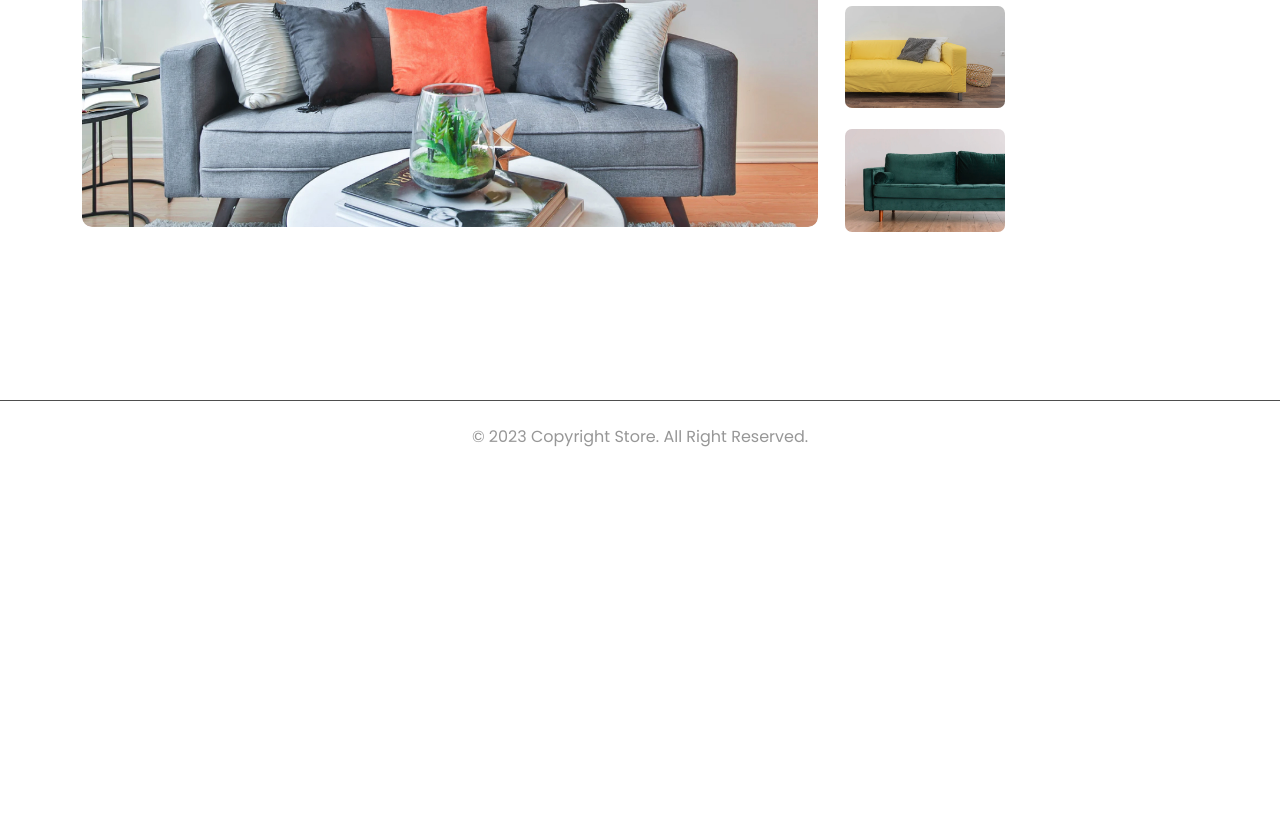
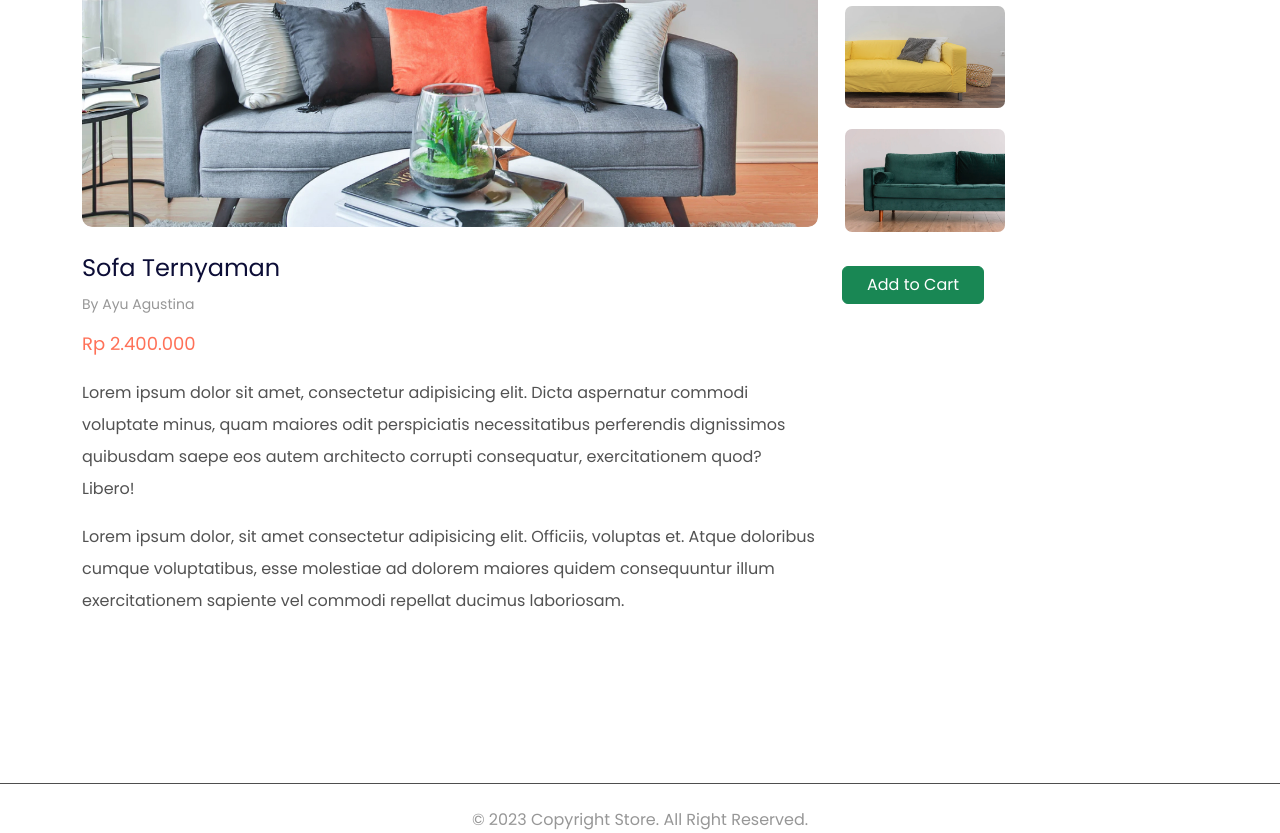
Before and after one commit to digitradiart/nomads, a plain HTML site: page details.html in a window 1280 px wide. Shown: the part 394-1227 px from the top of the page. Before the commit the page ends 875 px from the top, so only its background shows below. Drawn offline with nearby package versions, Linux system fonts and the light colour scheme.

Commit message:
details description

```diff
--- a/details.html
+++ b/details.html
@@ -161,6 +161,51 @@
           </div>
         </div>
       </section>
+
+      <div class="store-details-container" data-aos="fade-up">
+        <section class="store-heading">
+          <div class="container">
+            <div class="row">
+              <div class="col-lg-8">
+                <h1>Sofa Ternyaman</h1>
+                <div class="owner">By Ayu Agustina</div>
+                <div class="price">Rp 2.400.000</div>
+              </div>
+
+              <div class="col-lg-2">
+                <a
+                  href="cart.html"
+                  class="btn btn-success text-white px-4 mt-3 mb-3 btn-block"
+                  >Add to Cart</a
+                >
+              </div>
+            </div>
+          </div>
+        </section>
+
+        <section class="store-description">
+          <div class="container">
+            <div class="row">
+              <div class="col-12 col-lg-8">
+                <p>
+                  Lorem ipsum dolor sit amet, consectetur adipisicing elit.
+                  Dicta aspernatur commodi voluptate minus, quam maiores odit
+                  perspiciatis necessitatibus perferendis dignissimos quibusdam
+                  saepe eos autem architecto corrupti consequatur,
+                  exercitationem quod? Libero!
+                </p>
+                <p>
+                  Lorem ipsum dolor, sit amet consectetur adipisicing elit.
+                  Officiis, voluptas et. Atque doloribus cumque voluptatibus,
+                  esse molestiae ad dolorem maiores quidem consequuntur illum
+                  exercitationem sapiente vel commodi repellat ducimus
+                  laboriosam.
+                </p>
+              </div>
+            </div>
+          </div>
+        </section>
+      </div>
     </div>
 
     <!-- Footer -->
--- a/style/pages/_details.scss
+++ b/style/pages/_details.scss
@@ -16,4 +16,39 @@
       }
     }
   }
+
+  .store-heading {
+    margin-bottom: 10px;
+
+    h1 {
+      font-weight: normal;
+      font-size: 24px;
+      line-height: 36px;
+      color: #0c0d36;
+      margin-bottom: 0;
+    }
+
+    .owner {
+      font-weight: normal;
+      font-size: 14px;
+      line-height: 36px;
+      color: #979797;
+      margin-bottom: 8px;
+    }
+
+    .price {
+      color: #ff7158;
+      font-size: 18px;
+      font-weight: normal;
+      line-height: 27px;
+      margin-bottom: 10px;
+    }
+  }
+
+  .store-description {
+    font-weight: normal;
+    font-size: 16px;
+    line-height: 200%;
+    color: #525252;
+  }
 }
```
Also changed, not shown: style/main.css, 1 other file.
